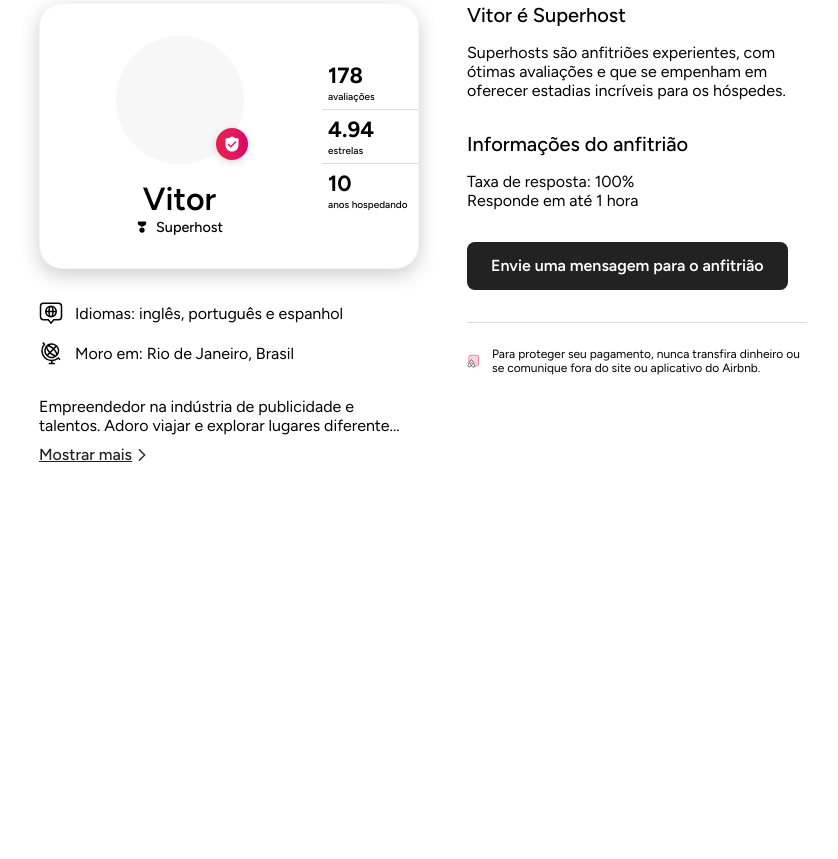
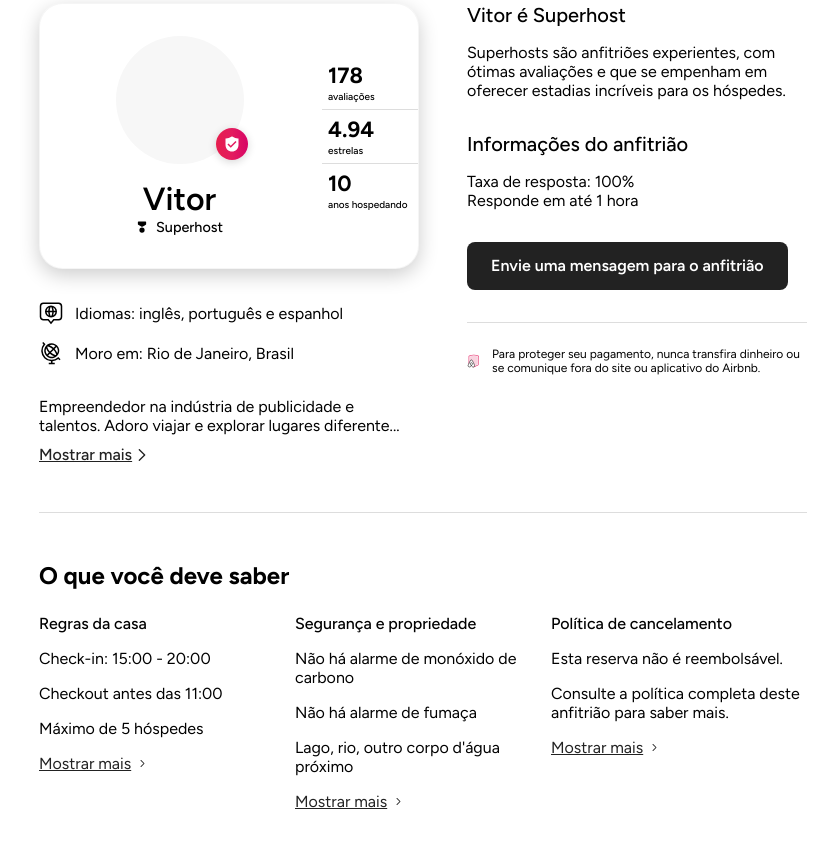
Before and after one commit to vitor-chaves-lima/fiap-frontend-airbnb-checkpoint-1, a plain HTML site: page src/pages/index.html in a window 1280 px wide. Shown: the part 4709-5568 px from the top of the page, without its empty margins (217-1055 px from the left). Before the commit the page ends 5221 px from the top, so only its background shows below. Drawn offline with Linux system fonts and the light colour scheme.

Commit message:
Adicionando componente policies

```diff
--- a/public/css/styles.css
+++ b/public/css/styles.css
@@ -1293,3 +1293,46 @@ main .title-wrapper {
   fill: #e31c5f;
   stroke: currentcolor;
 }
+
+.policies {
+  padding-block: 48px;
+  border-top: 1px solid #dddddd;
+}
+
+.policies h2 {
+  margin-bottom: 24px;
+}
+
+.policies .policies-content {
+  display: grid;
+  grid-template-columns: repeat(3, 1fr);
+}
+
+.policies .policies-content .column {
+  display: flex;
+  flex-direction: column;
+  gap: 16px;
+}
+
+.policies .policies-content .column h3 {
+  font-size: 1rem;
+  font-weight: 500;
+}
+
+.policies .policies-content .column p {
+  font-size: 1rem;
+}
+
+.policies .policies-content .column a {
+  display: flex;
+  align-items: center;
+  gap: 8px;
+  color: #222222;
+}
+
+.policies .policies-content .column a svg {
+  height: 7px;
+  width: 7px;
+  display: block;
+  fill: currentcolor;
+}
--- a/src/pages/index.html
+++ b/src/pages/index.html
@@ -1293,6 +1293,58 @@
             </div>
           </div>
         </section>
+
+        <section class="policies">
+          <h2>O que você deve saber</h2>
+
+          <div class="policies-content">
+            <div class="column">
+              <h3>Regras da casa</h3>
+              <p>Check-in: 15:00 - 20:00</p>
+              <p>Checkout antes das 11:00</p>
+              <p>Máximo de 5 hóspedes</p>
+              <a href="#"
+                ><span>Mostrar mais</span>
+                <svg aria-hidden="true" viewBox="0 0 18 18">
+                  <path
+                    fill-rule="evenodd"
+                    d="M4.29 1.71A1 1 0 1 1 5.71.3l8 8a1 1 0 0 1 0 1.41l-8 8a1 1 0 1 1-1.42-1.41l7.29-7.29z"
+                  /></svg
+              ></a>
+            </div>
+
+            <div class="column">
+              <h3>Segurança e propriedade</h3>
+              <p>Não há alarme de monóxido de carbono</p>
+              <p>Não há alarme de fumaça</p>
+              <p>Lago, rio, outro corpo d'água próximo</p>
+              <a href="#"
+                ><span>Mostrar mais</span>
+                <svg aria-hidden="true" viewBox="0 0 18 18">
+                  <path
+                    fill-rule="evenodd"
+                    d="M4.29 1.71A1 1 0 1 1 5.71.3l8 8a1 1 0 0 1 0 1.41l-8 8a1 1 0 1 1-1.42-1.41l7.29-7.29z"
+                  /></svg
+              ></a>
+            </div>
+
+            <div class="column">
+              <h3>Política de cancelamento</h3>
+              <p>Esta reserva não é reembolsável.</p>
+              <p>
+                Consulte a política completa deste anfitrião para saber mais.
+              </p>
+              <a href="#"
+                ><span>Mostrar mais</span>
+                <svg aria-hidden="true" viewBox="0 0 18 18">
+                  <path
+                    fill-rule="evenodd"
+                    d="M4.29 1.71A1 1 0 1 1 5.71.3l8 8a1 1 0 0 1 0 1.41l-8 8a1 1 0 1 1-1.42-1.41l7.29-7.29z"
+                  /></svg
+              ></a>
+            </div>
+          </div>
+        </section>
       </div>
     </main>
   </body>
```
